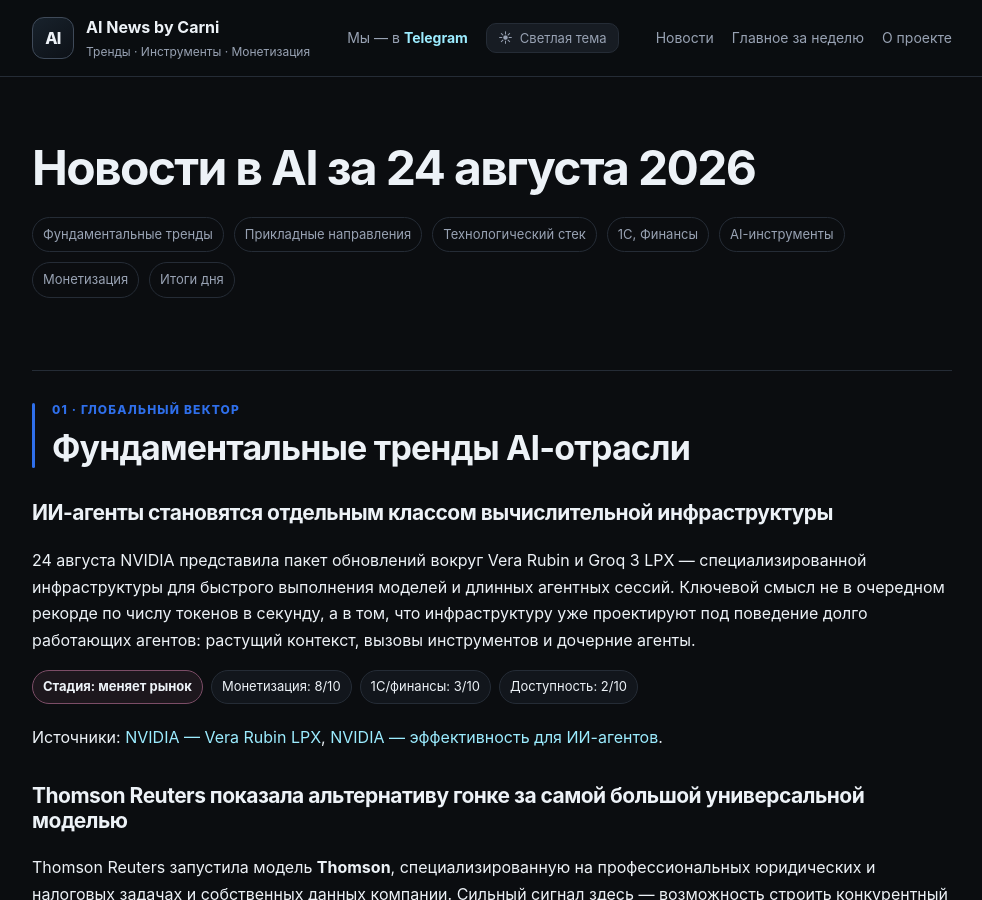
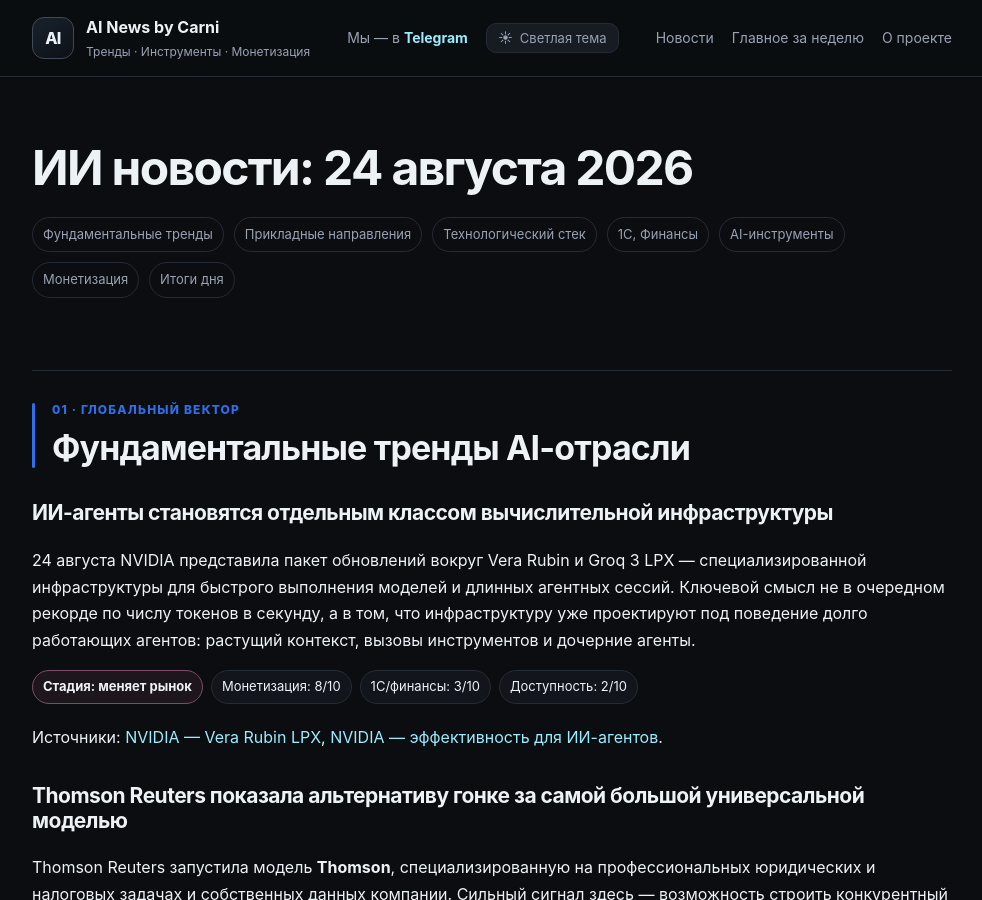
Before and after one commit to DmitryCarni/ai-news-by-carni, a Jekyll site: the page built from daily/2026-08-24.md, in a window 1280 px wide and 900 px high. Shown: the whole window, without its empty margins (148-1130 px from the left). Built offline with Jekyll 4.4.1, drawn with Linux system fonts in a browser that asks for light colours.

Commit message:
Use shorter Russian daily headline

```diff
--- a/daily/2026-08-24.md
+++ b/daily/2026-08-24.md
@@ -5,12 +5,12 @@ report_date: 2026-08-24
 report_date_display: "24 августа 2026"
 card_title: "ИИ-агенты и отраслевые модели"
 summary: "ИИ-агенты, отраслевые модели и выход искусственного интеллекта в физический мир."
-title: "Новости в AI за 24 августа 2026"
-description: "Новости в AI за 24 августа 2026: фундаментальные сдвиги, прикладная монетизация, технологический стек, 1С и финансы."
+title: "ИИ новости: 24 августа 2026"
+description: "ИИ новости за 24 августа 2026: фундаментальные сдвиги, прикладная монетизация, технологический стек, 1С и финансы."
 permalink: /daily/2026-08-24/
 ---
 
-# Новости в AI за 24 августа 2026
+# ИИ новости: 24 августа 2026
 
 <div class="report-nav">
 <a href="#fundamental">Фундаментальные тренды</a>
```
